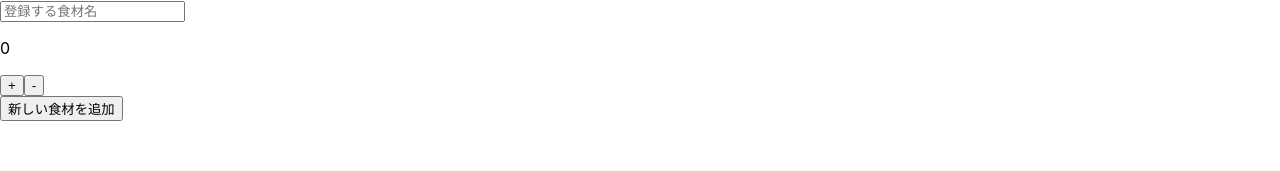
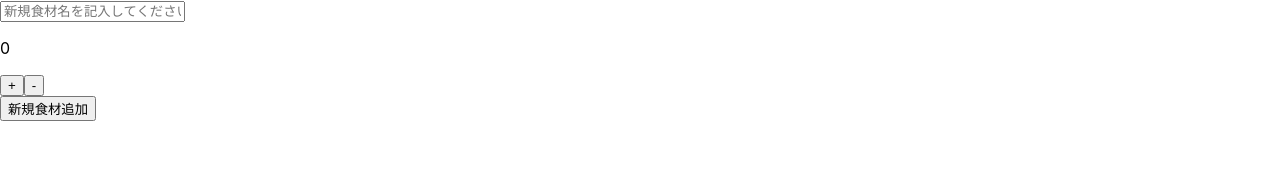
Before and after one commit to takuyashimura/laravel-cook, a React (Create React App) app in the folder my-app/: page /newFood in a window 1280 px wide. Shown: the top 171 px of the page. Built offline with nearby package versions, Linux system fonts and the light colour scheme.

Commit message:
今回の該当ファイル。

```diff
--- a/my-app/src/components/NewFood.tsx
+++ b/my-app/src/components/NewFood.tsx
@@ -1,26 +1,64 @@
+import axios from "axios";
 import { useState } from "react";
 
+type FoodData = {
+    name: string;
+    amount: number;
+};
+
 const NewFood = () => {
-    const [count, setCount] = useState(0);
+    const [FoodData, setFoodData] = useState<FoodData>({
+        name: "新規食材名を記入してください",
+        amount: 0,
+    });
 
     const OnClickCountUp = () => {
-        setCount(count + 1);
+        setFoodData({
+            ...FoodData,
+            amount: FoodData.amount + 1,
+        });
     };
     const OnClickCountDown = () => {
-        setCount(count - 1);
+        setFoodData({
+            ...FoodData,
+            amount: FoodData.amount - 1,
+        });
     };
 
+    const OnChangeName = (e: React.ChangeEvent<HTMLInputElement>) => {
+        setFoodData({
+            ...FoodData,
+            [e.target.name]: e.target.value,
+        });
+    };
+
+    const handleSubmit = (e: React.FormEvent<HTMLFormElement>) => {
+        e.preventDefault();
+        axios
+            .post("http://localhost:8888/api/add", FoodData)
+            .then((response) => {
+                console.log(response.data);
+            })
+            .catch((error) => {
+                console.error(error);
+            });
+    };
     return (
         <>
             <div>
-                <input type="text" name="name" placeholder="登録する食材名" />
-                <p>{count}</p>
+                <input
+                    type="text"
+                    name="name"
+                    placeholder={FoodData.name}
+                    onChange={OnChangeName}
+                />
+                <p>{FoodData.amount}</p>
                 <button onClick={OnClickCountUp}>+</button>
                 <button onClick={OnClickCountDown}>-</button>
             </div>
-            <div>
-                <button type="submit">新しい食材を追加</button>
-            </div>
+            <form onSubmit={handleSubmit}>
+                <button type="submit">新規食材追加</button>
+            </form>
         </>
     );
 };
```
